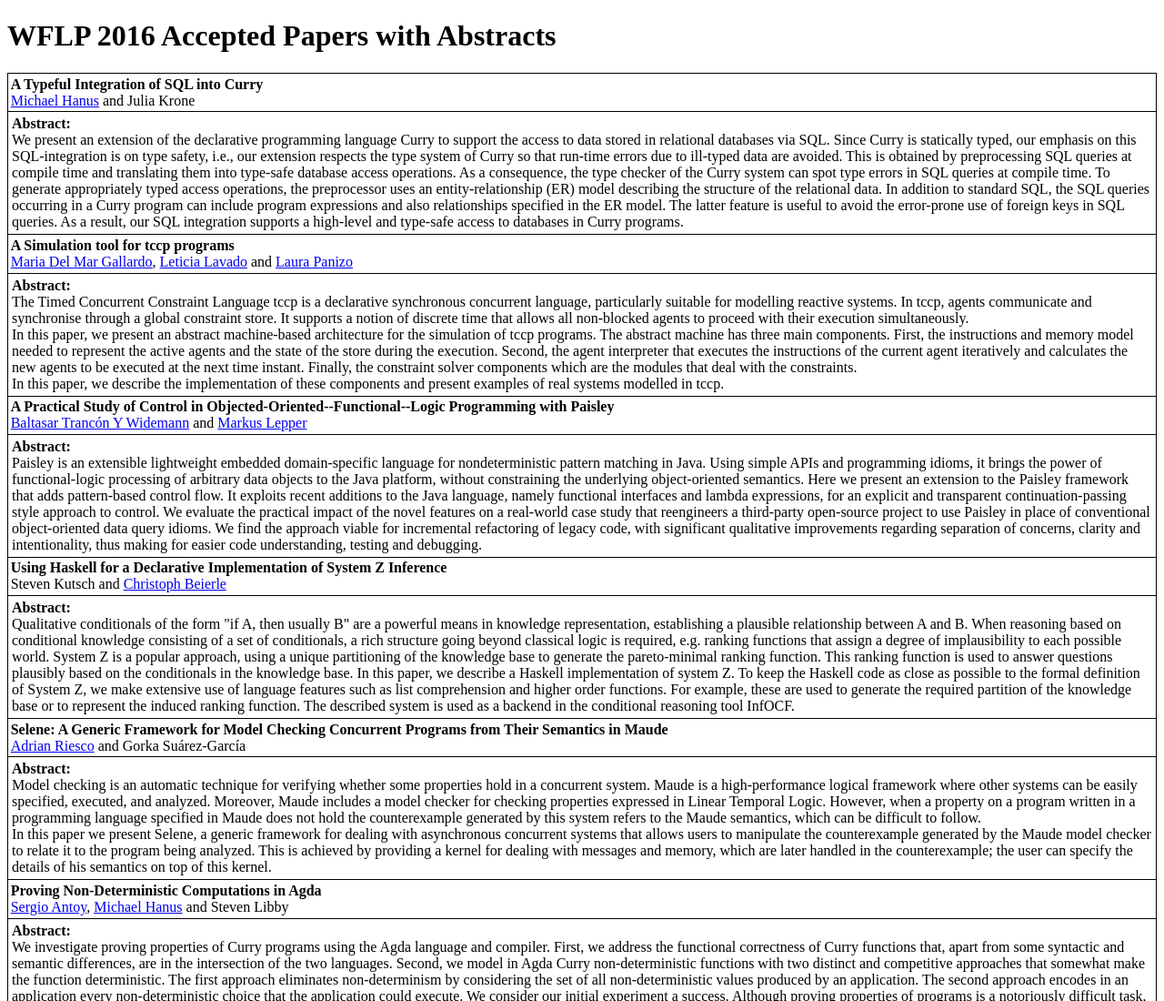
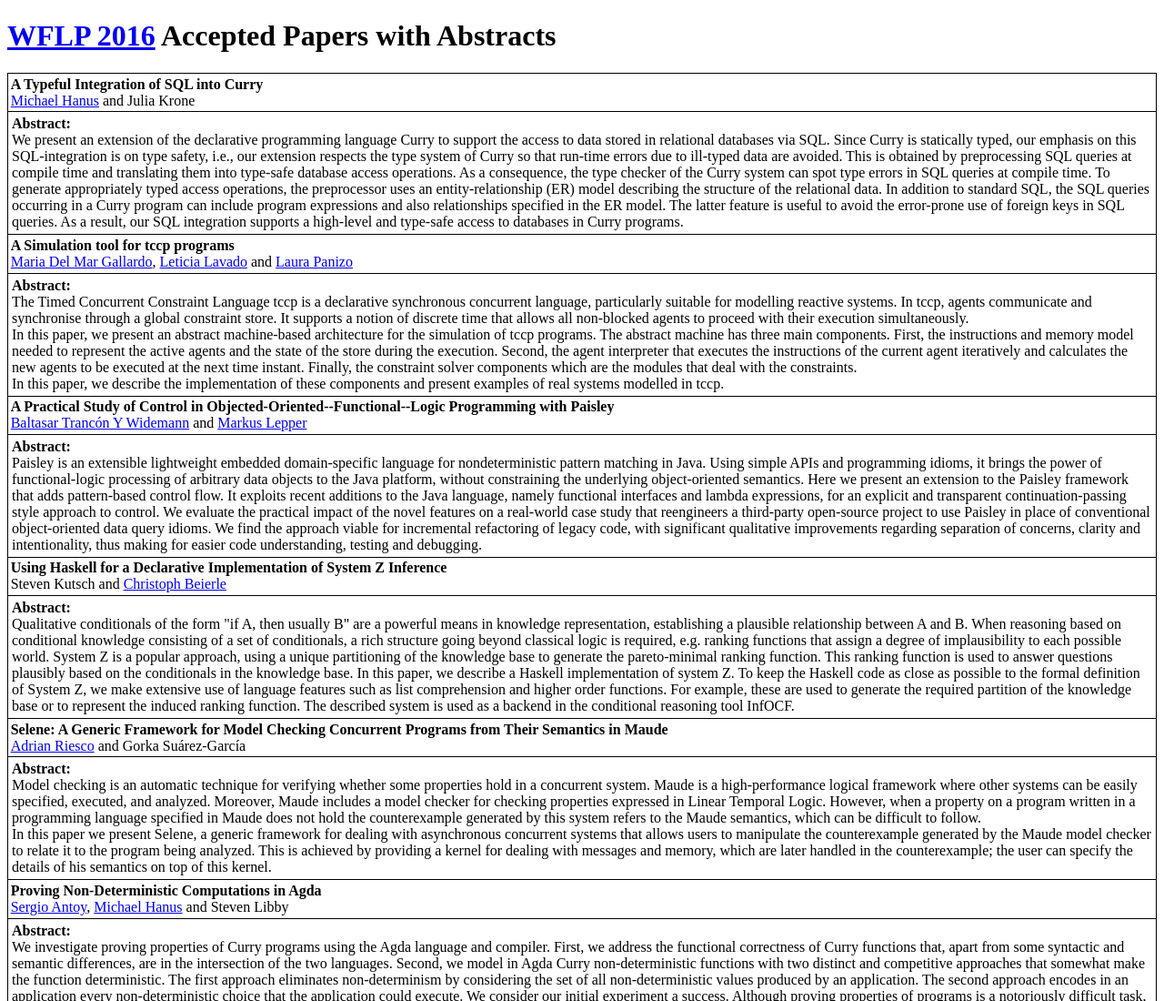
Before and after one commit to WFLP2016/WFLP2016.github.io, a plain HTML site: page accepted.html in a window 1280 px wide. Shown: the top 1100 px of the page at 91% size. Drawn offline with Linux system fonts and the light colour scheme.

Commit message:
backlink

```diff
--- a/accepted.html
+++ b/accepted.html
@@ -7,7 +7,7 @@
 <script>window['ec:pageId']='4828311993964363776'</script>
 <meta http-equiv="Content-Type" content="text/html; charset=UTF-8"/>
 <script>if(self != top) {top.location = self.location} else {document.documentElement.style.display = "block"}</script><script>if(self != top) {top.location = self.location}</script></head>
-<body><h1>WFLP 2016 Accepted Papers with Abstracts</h1><style>.accepted {clear:right;margin-bottom:20pt;padding:3pt}</style><style>.abstract {border-left: solid black 1px;border-right: solid black 1px;border-top: solid black 1px;padding:3pt}</style><style>.paper {border-left: solid black 1px;border-right: solid black 1px;border-top: solid black 1px;padding:2pt}</style><style>.abstract:last-child {border-bottom: solid black 1px;padding:3pt}</style><style>.paper:last-child {border-bottom: solid black 1px;padding:2pt}</style>
+<body><h1><a href=".">WFLP 2016</a> Accepted Papers with Abstracts</h1><style>.accepted {clear:right;margin-bottom:20pt;padding:3pt}</style><style>.abstract {border-left: solid black 1px;border-right: solid black 1px;border-top: solid black 1px;padding:3pt}</style><style>.paper {border-left: solid black 1px;border-right: solid black 1px;border-top: solid black 1px;padding:2pt}</style><style>.abstract:last-child {border-bottom: solid black 1px;padding:3pt}</style><style>.paper:last-child {border-bottom: solid black 1px;padding:2pt}</style>
 <div class="paper">
   <span class="title"><b>A Typeful Integration of SQL into Curry</b></span>
   </br>
```
